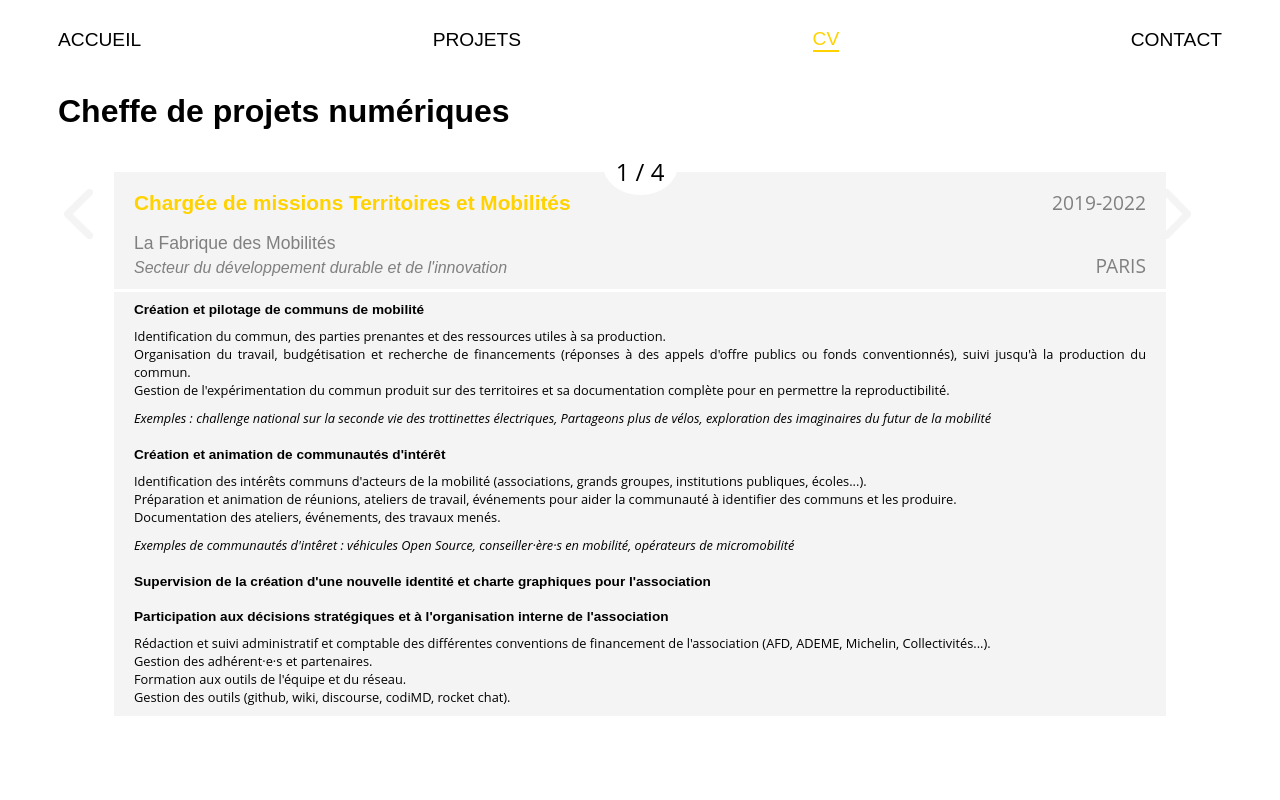
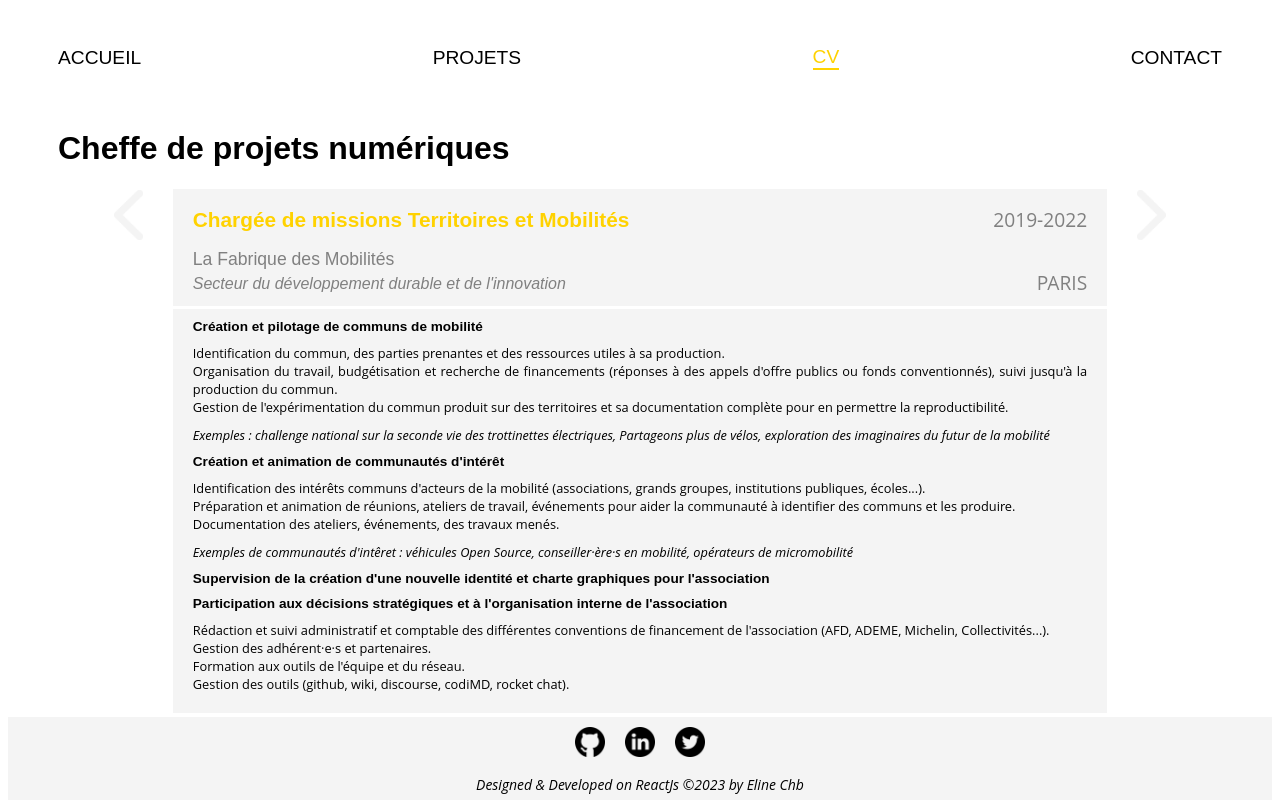
Before and after one commit to Eline31/portfolio, a React (Create React App) app: page /curriculumvitae in a window 1280 px wide. Shown: the top 800 px of the page. Built offline with nearby package versions, Linux system fonts and the light colour scheme; a web font is replaced by a local one.

Commit message:
update carrousel still not ok

```diff
--- a/src/Components/Carrousel/Carrousel.jsx
+++ b/src/Components/Carrousel/Carrousel.jsx
@@ -41,25 +41,7 @@ export default function Carrousel() {
           <Loader />
         </div>
       ) : (
-        // <div className="Carrousel-wrapper">
-        //   {experiences.map((experience, index) => {
-        //     return (
-        //       <div
-        //         className={
-        //           index === current
-        //             ? "Xperience Xperience__active"
-        //             : "Xperience"
-        //         }
-        //       >
-        //         <Experience
-        //           experience={experience}
-        //           key={`Xperience-${index}`}
-        //         />
-        //       </div>
-        //     )
-        //   })}
         <div className="Carrousel-wrapper">
-          <div className="Arrows">
           <button alt="Expérience précédente" onClick={prevSlide}>
             <img
               src={chevronleft}
@@ -67,15 +49,7 @@ export default function Carrousel() {
               alt="Flèche indiquant la gauche"
             />
           </button>
-            <button alt="Expérience suivante" onClick={nextSlide}>
-              <img
-                src={chevronright}
-                className="arrowRight"
-                alt="Flèche indiquant la droite"
-              />
-            </button>
-          </div>
-          <>
+          <div className="Xpe">
             {experiences.map((experience, index) => {
               return (
                 <div
@@ -92,12 +66,14 @@ export default function Carrousel() {
                 </div>
               )
             })}
-          </>
-          <div className="count-container">
-            <p className="count">
-              {current + 1} / {experiences.length}
-            </p>
           </div>
+          <button alt="Expérience suivante" onClick={nextSlide}>
+            <img
+              src={chevronright}
+              className="arrowRight"
+              alt="Flèche indiquant la droite"
+            />
+          </button>
         </div>
       )}
     </>
--- a/src/Components/Carrousel/Carrousel.scss
+++ b/src/Components/Carrousel/Carrousel.scss
@@ -2,53 +2,22 @@
 
 .Carrousel-wrapper {
   display: flex;
-  flex-direction: column;
-  justify-content: space-between;
-  height: 850px;
+  // flex-direction: column;
+  flex-direction: row;
+  flex-wrap: nowrap;
+  justify-content: center;
+  // max-height: 850px;
+  // height: 100%;
   width: 100%;
-  align-items: center;
+  // align-items: center;
   margin: 0px 50px;
   // overflow: hidden;
-  .Xperience {
-    // background-color: $secondary-color;
-    // display: flex;
-    // flex-direction: column;
-    // margin: 20px 50px;
-    // height: 100%;
-    // width: 865px;
-    // width: 100%;
-    transition: all 600ms ease-in-out;
-    transform: scale(0.92);
-    opacity: 0;
-    position: absolute;
-    height: 100%;
-    width: 90%;
-    &__active {
-      transform: scale(1);
-      opacity: 1;
-    }
-  }
-  .LoaderWrapper {
-    display: flex;
-    justify-content: center;
-    align-items: center;
-    width: 100%;
-    height: 100%;
-    z-index: 10;
-  }
-  .Arrows {
-    display: flex;
-    width: 89%;
-    top: 188px;
-    left: 58px;
-    position: absolute;
-    justify-content: space-between;
-    z-index: 2;
   button {
     background: none;
     border: none;
     cursor: pointer;
     transition: all 300ms ease-in-out;
+    height: 100%;
     .arrowLeft,
     .arrowRight {
       transform: scale(1);
@@ -58,25 +27,40 @@
       transform: scale(2);
     }
   }
+  .Xpe {
+    width: 100%;
+    display: flex;
+    justify-content: center;
+    .Xperience {
+      // background-color: $secondary-color;
+      // display: flex;
+      // flex-direction: column;
+      // margin: 20px 50px;
+      // height: 100%;
+      // width: 865px;
+      width: 73%;
+      transition: all 600ms ease-in-out;
+      transform: scale(0.92);
+      opacity: 0;
+      position: absolute;
+      height: 100%;
+      // width: 90%;
+      &__active {
+        transform: scale(1);
+        opacity: 1;
       }
-  .count-container {
-    z-index: 2;
-    position: relative;
-    top: -17px;
-    background-color: white;
-    height: 60px;
-    width: 75px;
-    border-radius: 50%;
-    .count {
-      color: black;
-      font-size: 24px;
-      margin: 20px auto;
-      text-align: center;
     }
   }
   @media only screen and (max-width: 768px) {
-    .count-container {
-      display: none;
+    margin: 0px;
   }
 }
+
+.LoaderWrapper {
+  display: flex;
+  justify-content: center;
+  align-items: center;
+  width: 100%;
+  height: 100%;
+  z-index: 10;
 }
--- a/src/Components/Experience-Card/Experience-Card.scss
+++ b/src/Components/Experience-Card/Experience-Card.scss
@@ -1,12 +1,8 @@
 @import "../../Utils/style/GlobalStyle.scss";
 
 .card-container {
-  margin: 20px 50px;
-  //   height: 100%;
-  //   width: 865px;
   background-color: $secondary-color;
-  display: flex;
-  flex-direction: column;
+  padding: 0px 0px 10px 0px;
   .title {
     width: 100%;
     display: flex;
--- a/src/Components/Header/Header.scss
+++ b/src/Components/Header/Header.scss
@@ -8,6 +8,7 @@
   margin: 20px 50px;
   text-transform: uppercase;
   font-weight: 400;
+  z-index: 10;
   a {
     font-size: 1.2em;
     &:hover {
@@ -37,7 +38,7 @@
     }
     &__hidden {
       // display: none;
-      transform: translatex(100%);
+      transform: translatex(125%);
       transition: all 300 ease-in-out;
     }
   }
--- a/src/Pages/CV/CV.scss
+++ b/src/Pages/CV/CV.scss
@@ -3,7 +3,7 @@
   display: flex;
   flex-direction: column;
   // width: 100%;
-  // height: 100%;
+  height: 100%;
   h1 {
     display: block;
   }
@@ -11,7 +11,7 @@
     display: flex;
     flex-direction: row;
     flex-wrap: wrap;
-    height: 850px;
+    // max-height: 850px;
     // margin: 20px 50px;
     // width: 100%;
     // height: 100%;
```
Lines whose indentation alone changed are shown as unchanged.
